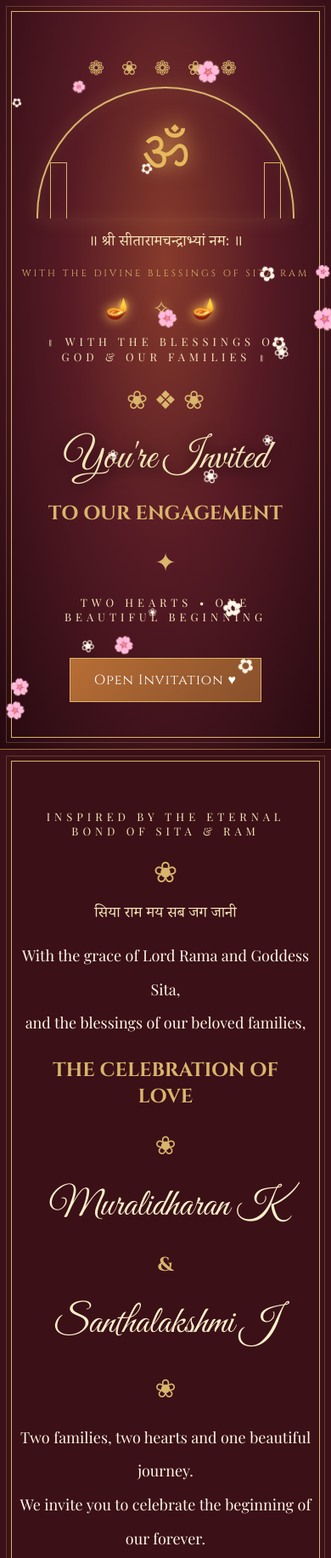
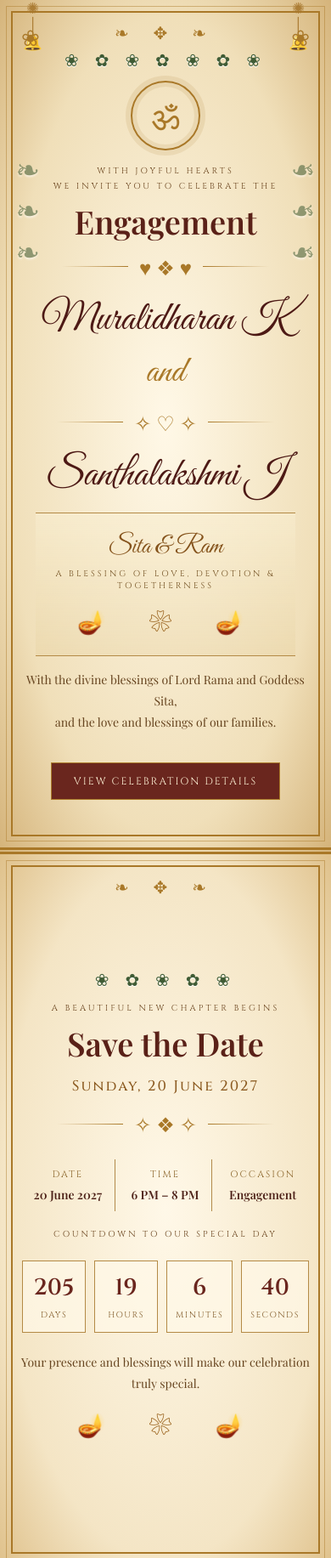
Before and after one commit to muralistimulator/Engagement-Invitation, a plain HTML site: page index.html in a window 390 px wide. Shown: the top 1833 px of the page at 85% size. Drawn offline with nearby package versions, Linux system fonts and the light colour scheme.

Commit message:
Redesign invitation to match cream and gold reference, English only

```diff
--- a/index.html
+++ b/index.html
@@ -1,339 +1,144 @@
-
 <!DOCTYPE html>
 <html lang="en">
 <head>
 <meta charset="UTF-8">
-<meta name="viewport" content="width=device-width, initial-scale=1.0">
-<title>Shri Sita Ram Blessings | Muralidharan & Santhalakshmi</title>
-
-<link href="https://fonts.googleapis.com/css2?family=Cinzel:wght@400;600;700&family=Great+Vibes&family=Playfair+Display&family=Noto+Serif+Devanagari:wght@500;600&display=swap" rel="stylesheet">
-
+<meta name="viewport" content="width=device-width, initial-scale=1">
+<meta name="theme-color" content="#f4e5c5">
+<title>Muralidharan K & Santhalakshmi J | Engagement</title>
+<link rel="preconnect" href="https://fonts.googleapis.com">
+<link rel="preconnect" href="https://fonts.gstatic.com" crossorigin>
+<link href="https://fonts.googleapis.com/css2?family=Cinzel:wght@400;500;600;700&family=Great+Vibes&family=Playfair+Display:wght@400;500;600;700&display=swap" rel="stylesheet">
 <style>
-* { box-sizing:border-box; margin:0; padding:0; }
-
-body {
-  background:#25070d;
-  color:#f8e6bd;
-  font-family:'Playfair Display',serif;
-  text-align:center;
-  overflow-x:hidden;
-}
-
-section {
-  min-height:100vh;
-  display:flex;
-  align-items:center;
-  justify-content:center;
-  flex-direction:column;
-  padding:55px 20px;
-  position:relative;
-  border-bottom:1px solid #9d713b;
-}
-
-section::before {
-  content:"";
-  position:absolute;
-  inset:13px;
-  border:1px solid #c9a45b;
-  pointer-events:none;
-}
-
-.hero {
-  background:
-  linear-gradient(#25070dcc,#25070dcc),
-  radial-gradient(ellipse at center,#79321d,#25070d);
-}
-
-.om {
-  font-size:65px;
-  color:#e6b85c;
-  margin-bottom:20px;
-  animation:glow 3s infinite alternate;
-}
-
-h1 {
-  font-family:'Great Vibes',cursive;
-  font-size:clamp(48px,9vw,90px);
-  color:#f4d18b;
-  font-weight:400;
-  margin:15px 0;
-}
-
-h2 {
-  font-family:'Cinzel',serif;
-  font-size:clamp(23px,5vw,38px);
-  color:#e9c77d;
-  margin:20px;
-}
-
-.subtitle {
-  letter-spacing:5px;
-  font-size:13px;
-  color:#e9c77d;
-  margin:15px;
-}
-
-.divider {
-  color:#e5b45e;
-  font-size:30px;
-  margin:20px;
-}
-
-.names {
-  font-family:'Great Vibes',cursive;
-  font-size:clamp(45px,8vw,76px);
-  color:#fff0cb;
-  line-height:1.5;
-}
-
-.card {
-  border:1px solid #c79a50;
-  padding:35px 25px;
-  max-width:650px;
-  width:100%;
-  background:#4a101c99;
-  box-shadow:0 0 35px #0008;
-}
-
-.details {
-  line-height:2.2;
-  font-size:18px;
-}
-
-.gold { color:#e9c77d; }
-
-button, .map-button {
-  padding:14px 28px;
-  border:1px solid #e9c77d;
-  background:#9a5427;
-  color:white;
-  font-family:inherit;
-  font-size:16px;
-  text-decoration:none;
-  cursor:pointer;
-  display:inline-block;
-  margin-top:25px;
-  transition:.3s;
-}
-
-button:hover, .map-button:hover {
-  background:#d5a653;
-  color:#350b12;
-}
-
-.countdown {
-  display:flex;
-  justify-content:center;
-  flex-wrap:wrap;
-  gap:15px;
-  margin:30px 0;
-}
-
-.time {
-  border:1px solid #c79a50;
-  padding:18px 14px;
-  min-width:85px;
-  background:#501320;
-}
-
-.time strong {
-  display:block;
-  font-size:30px;
-  color:#f5d68e;
-}
-
-.time span {
-  font-size:12px;
-  letter-spacing:2px;
-}
-
-.petals {
-  position:fixed;
-  top:-30px;
-  z-index:10;
-  pointer-events:none;
-  animation:fall linear infinite;
-}
-
-@keyframes fall {
-  to { transform:translateY(110vh) rotate(720deg); }
-}
-
-@keyframes glow {
-  from { text-shadow:0 0 10px #d49b40; }
-  to { text-shadow:0 0 35px #ffcc70; }
-}
-
-.fade {
-  animation:appear 2s ease both;
-}
-
-@keyframes appear {
-  from {opacity:0;transform:translateY(35px);}
-  to {opacity:1;transform:translateY(0);}
-}
-
-footer {
-  padding:35px 15px;
-  color:#d7b777;
-  letter-spacing:2px;
-  font-size:12px;
-}
-
-/* SITA-RAM DEVOTIONAL WEDDING THEME */
-:root{--wine:#3b1017;--wine2:#571b25;--gold:#d9b56c;--gold-light:#f6e5b8;--cream:#fff7e8;--saffron:#c77b32}
-body{background:var(--wine);color:var(--cream)}
-.hero{background:radial-gradient(ellipse at 50% 35%,#873b2c 0%,#571b25 42%,#260910 100%)}
-section:before{border-color:var(--gold);outline:1px solid #d9b56c44;outline-offset:5px}
-h1{color:var(--gold-light);text-shadow:0 4px 20px #160509}
-h2,.divider,.gold{color:var(--gold)}
-.subtitle{color:var(--gold-light)}
-.card{background:linear-gradient(145deg,#67232cdd,#351017ee);border-color:var(--gold);outline:1px solid #d9b56c44;outline-offset:6px}
-.time{background:#351017;border-color:var(--gold)}
-.time strong{color:var(--gold-light)}
-.mantra{font-family:'Noto Serif Devanagari',serif;color:var(--gold-light);font-size:clamp(18px,3vw,25px);margin:14px}
-.temple-arch{width:min(320px,78vw);height:155px;margin:0 auto 15px;border:2px solid var(--gold);border-bottom:0;border-radius:160px 160px 0 0;display:flex;align-items:center;justify-content:center;box-shadow:0 0 25px #e4bd6b22,inset 0 0 20px #e4bd6b15}
-.temple-arch:before,.temple-arch:after{content:"";position:absolute;bottom:0;width:18px;height:65px;border:1px solid var(--gold);border-bottom:0}
-.temple-arch{position:relative}
-.temple-arch:before{left:14px}.temple-arch:after{right:14px}
-.english-mantra{font-family:'Cinzel',serif;color:var(--gold);font-size:11px;letter-spacing:3px}
-.blessing{font-family:'Noto Serif Devanagari',serif;color:var(--gold-light);font-size:clamp(18px,3vw,24px);margin:15px}
-.diya-row{font-size:24px;letter-spacing:10px;margin:16px;color:var(--gold);text-shadow:0 0 14px #ffbd59}
-.lotus{font-size:34px;color:var(--gold);margin:12px}
-.toran{color:var(--gold);font-size:23px;letter-spacing:7px;margin:8px}
-button,.map-button{background:linear-gradient(135deg,#b86e35,#87502c);border-color:var(--gold);font-family:'Cinzel',serif;letter-spacing:1px}
-button:hover,.map-button:hover{background:var(--gold);color:var(--wine)}
-footer{color:#dfc58f}
+:root{--paper:#f4e5c5;--paper2:#fff4dc;--ink:#4a1712;--gold:#a97828;--gold2:#d8b66e;--green:#405c35;--wine:#651b1c}
+*{box-sizing:border-box;margin:0;padding:0}
+html{scroll-behavior:smooth}
+body{background:#3d2115;color:var(--ink);font-family:'Playfair Display',serif;text-align:center;overflow-x:hidden}
+section{min-height:100vh;position:relative;display:flex;align-items:center;justify-content:center;padding:58px 24px;overflow:hidden;background:radial-gradient(ellipse at center,#fff8e8 0%,var(--paper) 70%,#dfc18b 100%);border-bottom:8px double var(--gold)}
+section:before{content:"";position:absolute;inset:13px;border:2px solid var(--gold);outline:1px solid #a9782877;outline-offset:5px;pointer-events:none}
+section:after{content:"❧  ✥  ❧";position:absolute;top:24px;left:0;right:0;color:var(--gold);font-size:20px;letter-spacing:12px;pointer-events:none}
+.hero{background:radial-gradient(ellipse at center,#fff8e7 0%,#f0dfb9 68%,#d5b47b 100%)}
+.inner{width:min(850px,100%);position:relative;z-index:1}
+.garland{font-size:clamp(20px,4vw,34px);letter-spacing:7px;color:var(--green);margin:0 0 12px;text-shadow:0 1px #fff}
+.temple-mark{width:104px;height:104px;border:2px solid var(--gold);border-radius:50%;display:grid;place-items:center;margin:10px auto 15px;box-shadow:0 0 0 6px #a9782820, inset 0 0 0 5px #a9782820;color:var(--gold);font-size:52px}
+.kicker{font-family:'Cinzel',serif;font-size:clamp(10px,1.8vw,14px);letter-spacing:3px;line-height:1.8;color:#68421c}
+h1{font-family:'Playfair Display',serif;font-weight:600;font-size:clamp(38px,7vw,66px);line-height:1.1;color:#5a2118;margin:12px 0}
+h2{font-family:'Cinzel',serif;font-weight:500;font-size:clamp(17px,3vw,27px);letter-spacing:2px;color:#8b5a20;margin:17px 0}
+.names{font-family:'Great Vibes',cursive;font-size:clamp(48px,8vw,78px);line-height:1.25;color:#4d1915;margin:5px 0}
+.amp{font-family:'Great Vibes',cursive;font-size:43px;color:var(--gold);margin:0}
+.rule{display:flex;align-items:center;justify-content:center;gap:13px;color:var(--gold);margin:16px auto;font-size:24px}
+.rule:before,.rule:after{content:"";width:90px;max-width:20vw;height:1px;background:linear-gradient(90deg,transparent,var(--gold))}
+.rule:after{transform:rotate(180deg)}
+.couple-art{width:min(560px,90%);margin:14px auto 10px;padding:20px 10px 8px;position:relative;border-top:1px solid #b48a46;border-bottom:1px solid #b48a46;background:linear-gradient(180deg,#f8edcf99,#e5cf9c55)}
+.couple-art .deity{font-family:'Great Vibes',cursive;font-size:clamp(30px,5vw,46px);color:#85531c}
+.couple-art .caption{font-family:'Cinzel',serif;font-size:10px;letter-spacing:3px;color:#725022;margin-top:6px}
+.blessing{font-size:clamp(14px,2.2vw,18px);line-height:1.8;color:#674520;margin:15px auto;max-width:680px}
+.date-grid{display:grid;grid-template-columns:repeat(3,1fr);gap:12px;max-width:720px;margin:26px auto 18px}
+.date-item{padding:12px 8px;border-right:1px solid #b28a4b}
+.date-item:last-child{border:0}
+.date-label{font:11px 'Cinzel',serif;letter-spacing:2px;color:#8a642a}
+.date-value{font-size:17px;font-weight:600;margin-top:7px;color:#4d2118}
+.venue{font-size:17px;line-height:1.85;color:#4d2118}
+.map-button,button{display:inline-block;margin:20px 0 0;padding:13px 26px;border:1px solid var(--gold);background:#6a261e;color:#fff3d7;text-decoration:none;font:12px 'Cinzel',serif;letter-spacing:2px;cursor:pointer;transition:.25s}
+.map-button:hover,button:hover{background:var(--gold);color:#fff}
+.countdown{display:flex;justify-content:center;gap:10px;flex-wrap:wrap;margin:22px auto}
+.time{min-width:75px;padding:13px 10px;border:1px solid #b48a46;background:#fff8e8b8}
+.time strong{display:block;font:600 27px 'Cinzel',serif;color:#6a261e}
+.time span{font:10px 'Cinzel',serif;letter-spacing:1.5px;color:#805b2a}
+.lamp-row{font-size:27px;letter-spacing:12px;margin:14px;color:#9b641f}
+.footer-note{font:11px 'Cinzel',serif;letter-spacing:2px;color:#755020;line-height:2;margin-top:20px}
+.side-leaves{position:absolute;top:18%;font-size:clamp(36px,7vw,68px);color:var(--green);opacity:.82;writing-mode:vertical-rl;filter:drop-shadow(0 2px 1px #fff)}
+.side-leaves.left{left:3%}.side-leaves.right{right:3%;transform:scaleX(-1)}
+.hanging{position:absolute;top:0;color:#a8782e;font-size:24px;line-height:1.1;opacity:.9}
+.hanging.left{left:7%}.hanging.right{right:7%}
+.floral-corner{position:absolute;color:#a97828;font-size:26px;top:26px}
+.floral-corner.left{left:25px}.floral-corner.right{right:25px}
+footer{background:#3d2115;color:#f3dfb5;padding:28px 12px;font:11px 'Cinzel',serif;letter-spacing:2px;line-height:2}
+.fade{animation:rise 1.5s ease both}
+@keyframes rise{from{opacity:0;transform:translateY(22px)}to{opacity:1;transform:translateY(0)}}
+@media(max-width:560px){section{padding:56px 25px;min-height:100svh}.date-grid{gap:4px}.date-item{padding:10px 3px}.date-value{font-size:14px}.side-leaves{font-size:34px;opacity:.55}.hanging{font-size:18px}.temple-mark{width:82px;height:82px;font-size:40px}}
 @media(prefers-reduced-motion:reduce){*,*:before,*:after{animation:none!important;scroll-behavior:auto!important}}
-\n</style>
+</style>
 </head>
-
 <body>
-
 <section class="hero">
-  <div class="fade">
-    <div class="toran">❁ ❀ ❁ ❀ ❁</div><div class="temple-arch"><div class="om">ॐ</div></div><p class="mantra">॥ श्री सीतारामचन्द्राभ्यां नमः ॥</p><p class="english-mantra">WITH THE DIVINE BLESSINGS OF SITA RAM</p><div class="diya-row">🪔 ✧ 🪔</div>
-    <p class="subtitle">॥ WITH THE BLESSINGS OF GOD & OUR FAMILIES ॥</p>
-    <div class="divider">❀ ❖ ❀</div>
-    <h1>You're Invited</h1>
-    <h2>TO OUR ENGAGEMENT</h2>
-    <div class="divider">✦</div>
-    <p class="subtitle">TWO HEARTS • ONE BEAUTIFUL BEGINNING</p>
-    <button onclick="document.getElementById('couple').scrollIntoView({behavior:'smooth'})">
-      Open Invitation ♥
-    </button>
+ <span class="hanging left">✺<br>│<br>🔔</span><span class="hanging right">✺<br>│<br>🔔</span>
+ <span class="floral-corner left">❀</span><span class="floral-corner right">❀</span>
+ <span class="side-leaves left">❧ ❧ ❧</span><span class="side-leaves right">❧ ❧ ❧</span>
+ <div class="inner fade">
+  <div class="garland">❀ ✿ ❀ ✿ ❀ ✿ ❀</div>
+  <div class="temple-mark">ॐ</div>
+  <p class="kicker">WITH JOYFUL HEARTS<br>WE INVITE YOU TO CELEBRATE THE</p>
+  <h1>Engagement</h1>
+  <div class="rule">♥ ❖ ♥</div>
+  <div class="names">Muralidharan K</div>
+  <div class="amp">and</div>
+  <div class="rule">✧ ♡ ✧</div>
+  <div class="names">Santhalakshmi J</div>
+  <div class="couple-art">
+   <div class="deity">Sita &amp; Ram</div>
+   <div class="caption">A BLESSING OF LOVE, DEVOTION &amp; TOGETHERNESS</div>
+   <div class="lamp-row">🪔　❀　🪔</div>
+  </div>
+  <p class="blessing">With the divine blessings of Lord Rama and Goddess Sita,<br>and the love and blessings of our families.</p>
+  <button onclick="document.getElementById('celebration').scrollIntoView({behavior:'smooth'})">VIEW CELEBRATION DETAILS</button>
  </div>
 </section>
-
-<section id="couple">
-  <div class="fade">
-    <p class="subtitle">INSPIRED BY THE ETERNAL BOND OF SITA & RAM</p><div class="lotus">❀</div><p class="blessing">सिया राम मय सब जग जानी</p><p class="details">With the grace of Lord Rama and Goddess Sita,<br>and the blessings of our beloved families,</p>
-    <h2>THE CELEBRATION OF LOVE</h2>
-    <div class="divider">❀</div>
-    <div class="names">Muralidharan K</div>
-    <h2>&</h2>
-    <div class="names">Santhalakshmi J</div>
-    <div class="divider">❀</div>
-    <p class="details">
-      Two families, two hearts and one beautiful journey.<br>
-      We invite you to celebrate the beginning of our forever.
-    </p>
+<section id="celebration">
+ <div class="inner fade">
+  <div class="garland">❀ ✿ ❀ ✿ ❀</div>
+  <p class="kicker">A BEAUTIFUL NEW CHAPTER BEGINS</p>
+  <h1>Save the Date</h1>
+  <h2>Sunday, 20 June 2027</h2>
+  <div class="rule">✧ ❖ ✧</div>
+  <div class="date-grid">
+   <div class="date-item"><div class="date-label">DATE</div><div class="date-value">20 June 2027</div></div>
+   <div class="date-item"><div class="date-label">TIME</div><div class="date-value">6 PM – 8 PM</div></div>
+   <div class="date-item"><div class="date-label">OCCASION</div><div class="date-value">Engagement</div></div>
   </div>
-</section>
-
-<section>
-  <div class="card fade">
-    <p class="subtitle">AN AUSPICIOUS DAY TO REMEMBER</p><div class="lotus">❀</div>
-    <h1>20 June 2027</h1>
-    <div class="divider">✦ ❀ ✦</div>
-    <h2>Sunday | 6 PM – 8 PM</h2>
-    <p class="details">Your presence is our greatest blessing.</p>
-
-    <h2 class="gold">COUNTDOWN TO FOREVER</h2>
+  <p class="kicker">COUNTDOWN TO OUR SPECIAL DAY</p>
   <div class="countdown">
    <div class="time"><strong id="days">00</strong><span>DAYS</span></div>
    <div class="time"><strong id="hours">00</strong><span>HOURS</span></div>
    <div class="time"><strong id="minutes">00</strong><span>MINUTES</span></div>
    <div class="time"><strong id="seconds">00</strong><span>SECONDS</span></div>
   </div>
+  <p class="blessing">Your presence and blessings will make our celebration truly special.</p>
+  <div class="lamp-row">🪔　❀　🪔</div>
  </div>
 </section>
-
 <section>
-  <div class="card fade">
-    <p class="subtitle">WE WOULD BE HONOURED BY YOUR PRESENCE</p><div class="lotus">🪷</div>
-    <h1>Venue</h1>
-    <div class="divider">❀</div>
+ <div class="inner fade">
+  <div class="garland">❀ ✿ ❀ ✿ ❀</div>
+  <p class="kicker">WE WOULD BE HONOURED BY YOUR PRESENCE</p>
+  <h1>Join Us</h1>
+  <div class="rule">✧ ❖ ✧</div>
   <h2>RK MAHAL</h2>
-    <p class="details">
-      Bharathi Nagar,<br>
-      Kempatty Colony,<br>
-      Town Hall,<br>
-      Coimbatore,<br>
-      Tamil Nadu – 641001
-    </p>
-    <a class="map-button"
-       href="https://www.google.com/maps/search/?api=1&query=RK+Mahal+Bharathi+Nagar+Kempatty+Colony+Town+Hall+Coimbatore+Tamil+Nadu+641001"
-       target="_blank">
-       Get Directions ↗
-    </a>
+  <p class="venue">Bharathi Nagar,<br>Kempatty Colony,<br>Town Hall,<br>Coimbatore,<br>Tamil Nadu – 641001</p>
+  <a class="map-button" href="https://www.google.com/maps/search/?api=1&query=RK+Mahal+Bharathi+Nagar+Kempatty+Colony+Town+Hall+Coimbatore+Tamil+Nadu+641001" target="_blank" rel="noopener">GET DIRECTIONS ↗</a>
+  <div class="lamp-row">🪔　❀　🪔</div>
+  <p class="blessing">We look forward to celebrating this beautiful day with you.</p>
  </div>
 </section>
-
 <section>
-  <div class="fade">
-    <div class="temple-arch"><div class="om">॥ श्री राम ॥</div></div><p class="mantra">जय सिया राम</p>
-    <p class="subtitle">YOUR PRESENCE IS OUR GREATEST BLESSING</p>
-    <h1>With Love</h1>
+ <div class="inner fade">
+  <div class="garland">❀ ✿ ❀ ✿ ❀</div>
+  <div class="temple-mark">♡</div>
+  <p class="kicker">WITH LOVE &amp; GRATITUDE</p>
   <div class="names">Muralidharan</div>
-    <h2>&</h2>
+  <div class="amp">&amp;</div>
   <div class="names">Santhalakshmi</div>
-    <div class="diya-row">🪔 ❀ 🪔</div><p class="blessing">॥ श्री सीतारामचन्द्रार्पणमस्तु ॥</p>
-    <p class="subtitle">20 • 06 • 2027</p>
-    <h2>WE CAN'T WAIT TO CELEBRATE WITH YOU!</h2>
+  <div class="rule">♥ ❖ ♥</div>
+  <p class="kicker">20 • 06 • 2027</p>
+  <p class="blessing">May our journey ahead be blessed with happiness, harmony and everlasting love.</p>
+  <div class="lamp-row">🪔　❀　🪔</div>
+  <p class="footer-note">WITH THE BLESSINGS OF OUR FAMILIES</p>
  </div>
 </section>
-
-<footer>
-  MADE WITH LOVE & THE BLESSINGS OF SITA RAM <br><br>
-  MURALIDHARAN & SANTHALAKSHMI
-</footer>
-
+<footer>MADE WITH LOVE<br>MURALIDHARAN K &amp; SANTHALAKSHMI J</footer>
 <script>
-const target = new Date("2027-06-20T18:00:00+05:30").getTime();
-
-function updateCountdown() {
-  let distance = target - Date.now();
-  distance = Math.max(0, distance);
-
-  document.getElementById("days").textContent =
-    Math.floor(distance / 86400000);
-
-  document.getElementById("hours").textContent =
-    Math.floor((distance % 86400000) / 3600000);
-
-  document.getElementById("minutes").textContent =
-    Math.floor((distance % 3600000) / 60000);
-
-  document.getElementById("seconds").textContent =
-    Math.floor((distance % 60000) / 1000);
-}
-
-setInterval(updateCountdown,1000);
-updateCountdown();
-
-// Falling rose petals
-for(let i=0;i<22;i++){
-  let petal=document.createElement("div");
-  petal.className="petals";
-  petal.textContent=["🌸","✿","❀"][i%3];
-  petal.style.left=Math.random()*100+"vw";
-  petal.style.animationDuration=(7+Math.random()*10)+"s";
-  petal.style.animationDelay=(-Math.random()*15)+"s";
-  petal.style.fontSize=(12+Math.random()*15)+"px";
-  document.body.appendChild(petal);
-}
+const target=new Date("2027-06-20T18:00:00+05:30").getTime();
+function updateCountdown(){const d=Math.max(0,target-Date.now());document.getElementById("days").textContent=Math.floor(d/86400000);document.getElementById("hours").textContent=Math.floor(d%86400000/3600000);document.getElementById("minutes").textContent=Math.floor(d%3600000/60000);document.getElementById("seconds").textContent=Math.floor(d%60000/1000)}
+updateCountdown();setInterval(updateCountdown,1000);
 </script>
-
 </body>
 </html>
```
Lines whose indentation alone changed are shown as unchanged.
